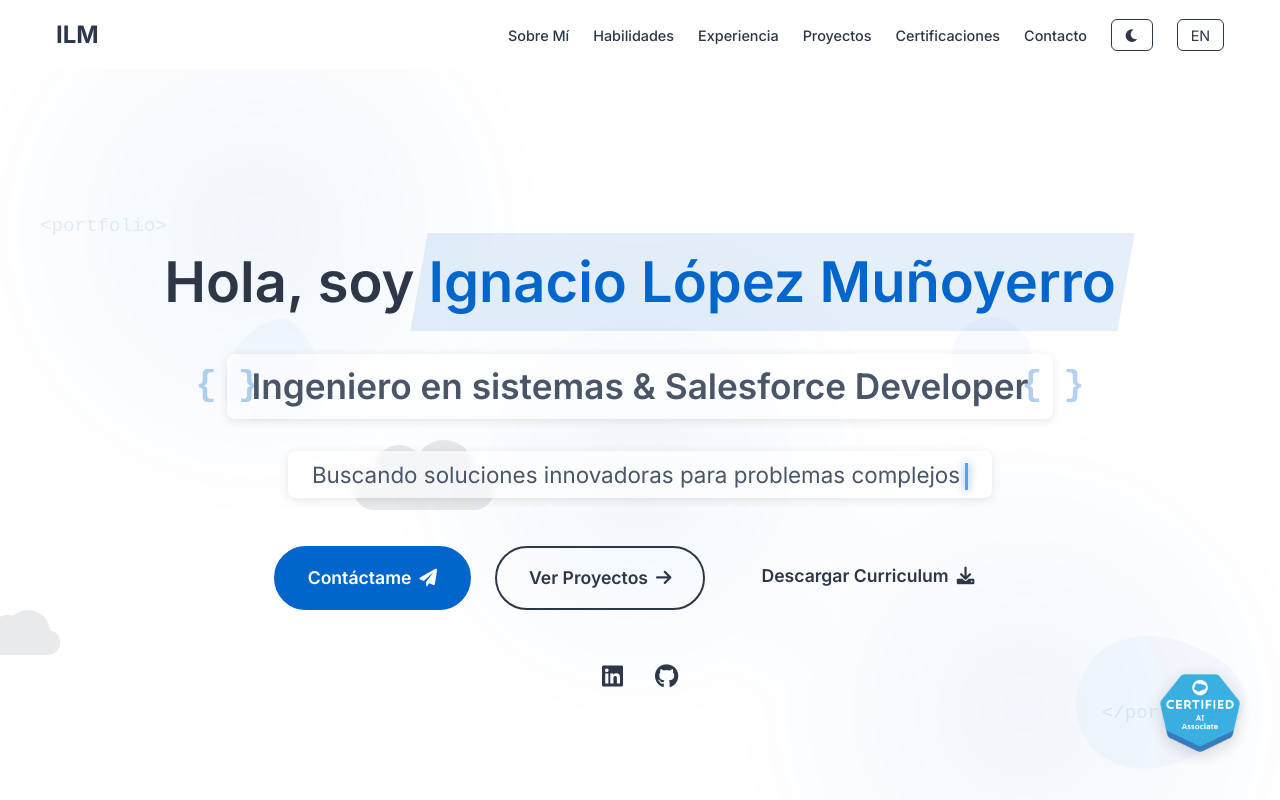
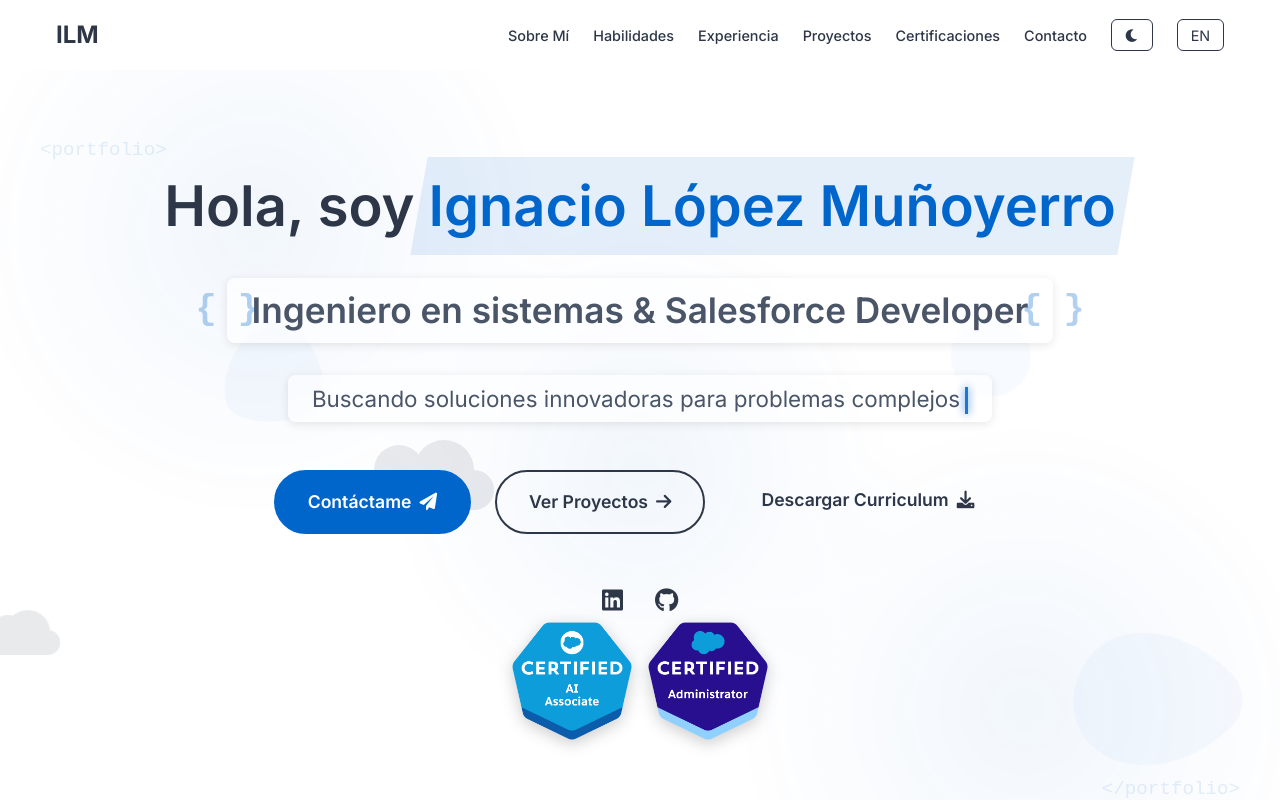
Before and after one commit to ilopmuo/Portfolio2, a React (Create React App) app: page / in a window 1280 px wide. Shown: the top 800 px of the page. Built offline with nearby package versions, Linux system fonts and the light colour scheme.

Commit message:
Añadidas ambas badges de certificaciones en el Hero y actualizada la sección de certificaciones

```diff
--- a/src/components/Certifications.js
+++ b/src/components/Certifications.js
@@ -26,6 +26,23 @@
                         "AI Cloud",
                         "Generative AI"
                     ]
+                },
+                {
+                    title: "Salesforce Certified Administrator",
+                    issuer: "Salesforce",
+                    date: "Abril 2025",
+                    icon: "fas fa-user-cog",
+                    badge: "/administrator.png",
+                    diploma: "/Cert6088493_Administrator_20250424 (1)_page-0001.jpg",
+                    credentialId: "Administrator",
+                    skills: [
+                        "Configuración de Usuarios",
+                        "Seguridad y Accesos",
+                        "Gestión de Datos",
+                        "Flujos de Trabajo",
+                        "Informes y Dashboards",
+                        "Personalización de Objetos"
+                    ]
                 }
             ]
         },
@@ -48,6 +65,23 @@
                         "Einstein Bots",
                         "AI Cloud",
                         "Generative AI"
+                    ]
+                },
+                {
+                    title: "Salesforce Certified Administrator",
+                    issuer: "Salesforce",
+                    date: "April 2025",
+                    icon: "fas fa-user-cog",
+                    badge: "/administrator.png",
+                    diploma: "/Cert6088493_Administrator_20250424 (1)_page-0001.jpg",
+                    credentialId: "Administrator",
+                    skills: [
+                        "User Configuration",
+                        "Security and Access",
+                        "Data Management",
+                        "Workflows",
+                        "Reports and Dashboards",
+                        "Object Customization"
                     ]
                 }
             ]
--- a/src/components/Hero.js
+++ b/src/components/Hero.js
@@ -72,10 +72,15 @@
                         <i className="fab fa-github"></i>
                     </a>
                 </div>
-                <div className="hero-badge">
+                <div className="hero-badges">
                     <img
                         src="/2023-07_Badge_SF-Certified_AI-Associate_High-Res.webp"
                         alt={currentContent.altBadge}
+                        className="certification-badge"
+                    />
+                    <img
+                        src="/administrator.png"
+                        alt="Certificación Salesforce Administrator"
                         className="certification-badge"
                     />
                 </div>
```
Also changed, not shown: public/Administrator.png (added), public/Cert6088493_Administrator_20250424 (1)_page-0001.jpg (added).
